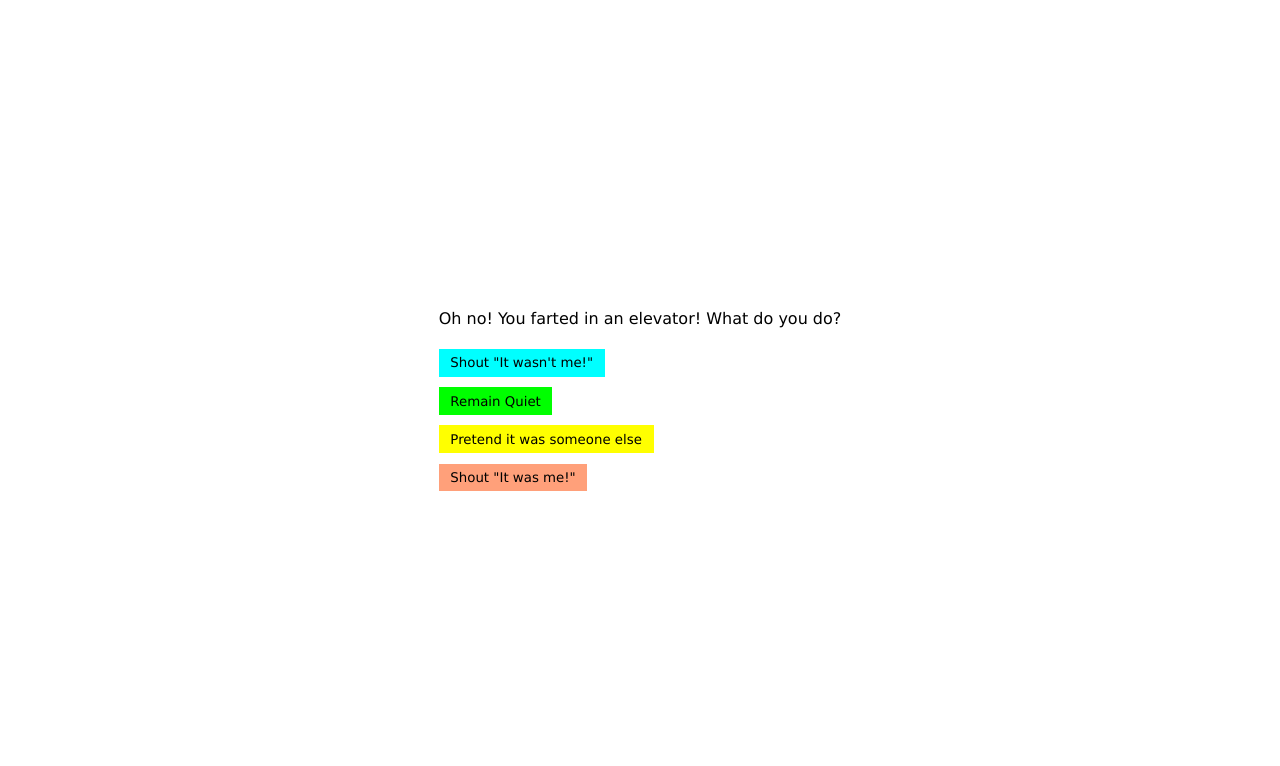
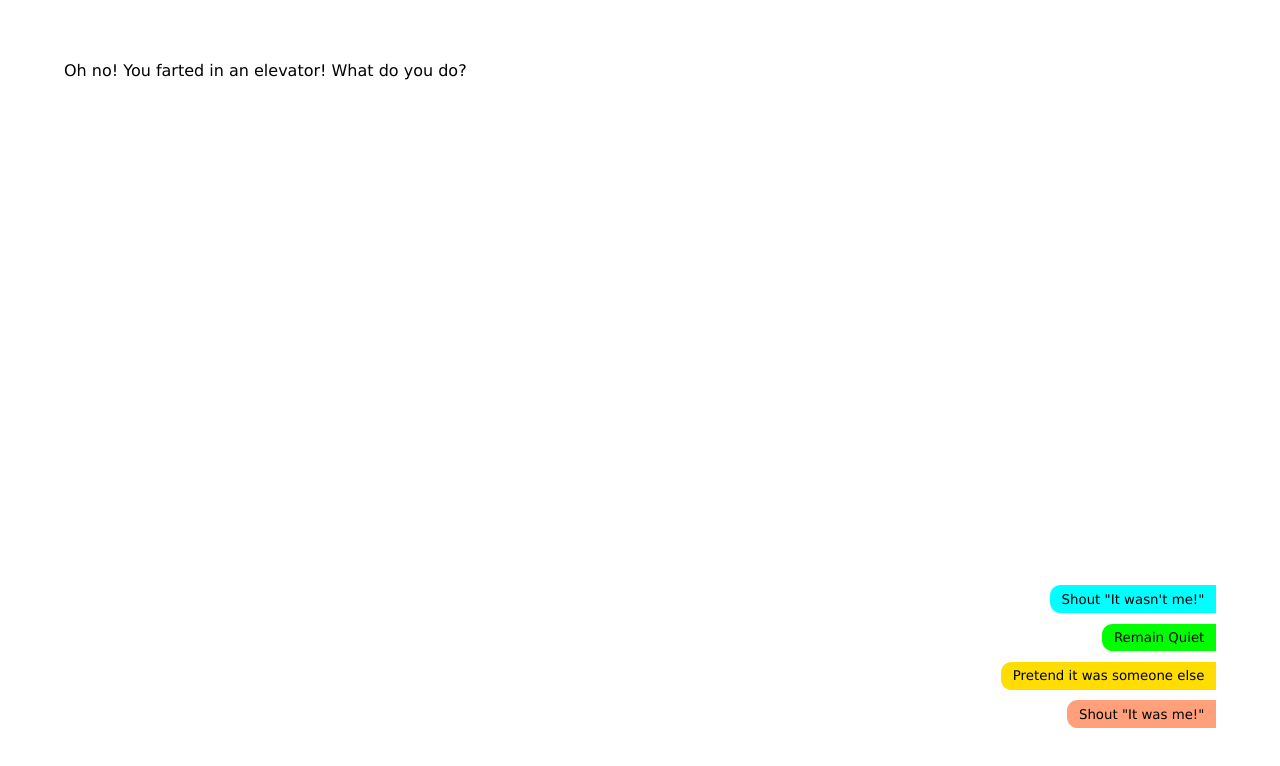
Before and after one commit to andydevs/choose-your-own-adventure, a website built with webpack: page public/index.html in a window 1280 px wide. Built offline with nearby package versions, Linux system fonts and the light colour scheme.

Commit message:
Made it look pretty

```diff
--- a/app/index.js
+++ b/app/index.js
@@ -1,12 +1,13 @@
 /**
  * Use this template for building basic static websites
  *
- * Author:  [Your Name Here]
- * Created: [Date of Creation]
+ * Author:  Anshul Kharbanda
+ * Created: 10 - 26 - 2020
  */
 import './style/main.scss'
 import story from './story.json'
 
+// Error part
 let errorPart = {
     id: '-1',
     text: `Well... looks like you entered a part of
--- a/app/style/main.scss
+++ b/app/style/main.scss
@@ -1,54 +1,64 @@
 /**
  * Use this template for building basic static websites
  *
- * Author:  [Your Name Here]
- * Created: [Date of Creation]
+ * Author:  Anshul Kharbanda
+ * Created: 10 - 26 - 2020
  */
-* {
-    font-family: Verdana, Geneva, Tahoma, sans-serif;
-}
-
+// Positioning and sizing of app
 #app {
+    // Fill entire screen
     position: fixed;
     top: 0;
     left: 0;
     right: 0;
     bottom: 0;
 
+    // Center container
     display: flex;
     flex-direction: row;
     align-items: center;
     justify-content: center;
 }
-
 .container {
-    max-width: 80%;
+    height: 90%;
+    width: 90%;
+    display: flex;
+    flex-direction: column;
+    justify-content: space-between;
 }
-
 #text, #options {
+    flex: 0;
     margin: 16pt 0pt;
 }
 
-$default-color: #eee;
+// Der fonten
+* {
+    font-family: Verdana, Geneva, Tahoma, sans-serif;
+}
 
+// Option buttons
 .option {
+    // Positioning
     display: block;
     margin: 8pt 0pt;
-    background-color: $default-color;
-    border: none;
+    margin-left: auto;
+
+    // Size and shape
     padding: 4pt 8pt;
+    border-top-left-radius: 8pt;
+    border-bottom-left-radius: 8pt;
+
+    // Border
     border: 1px solid;
     border-color: transparent;
     transition: border-color 0.25s ease-in-out;
 }
-.option:hover {
-    border-color: darken($default-color, 10);
-}
 
+// Option coloring
 $option-colors: (
     aqua,
     lime,
-    yellow,
+    #ffdd00,
     lightsalmon,
     violet,
 );
@@ -61,3 +71,12 @@ $option-colors: (
         border-color: darken($color, 10%);
     }
 }
+
+// Default option coloring
+$default-color: #eee;
+.option {
+    background-color: $default-color;
+}
+.option:hover {
+    border-color: darken($default-color, 10);
+}
```
